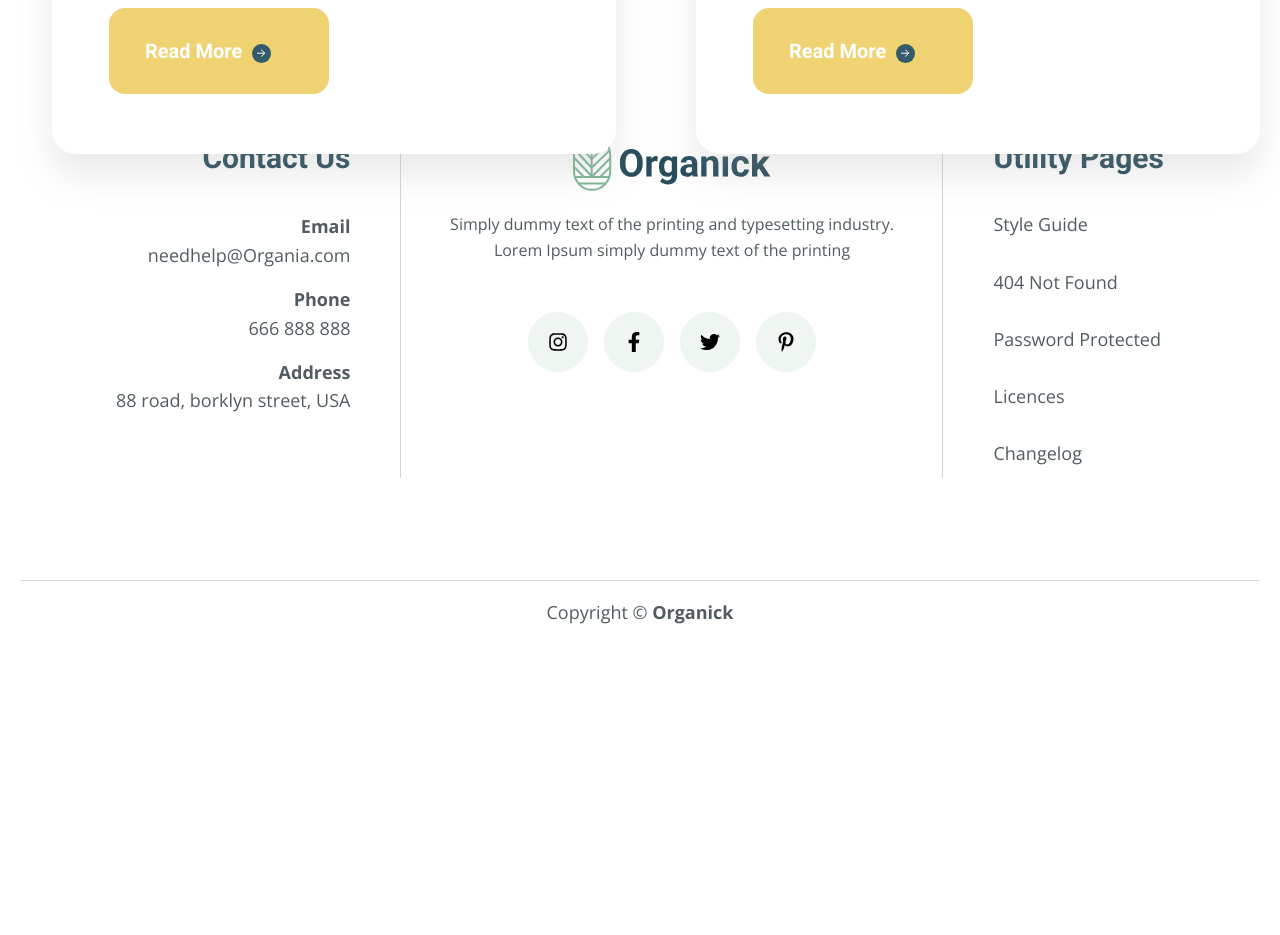
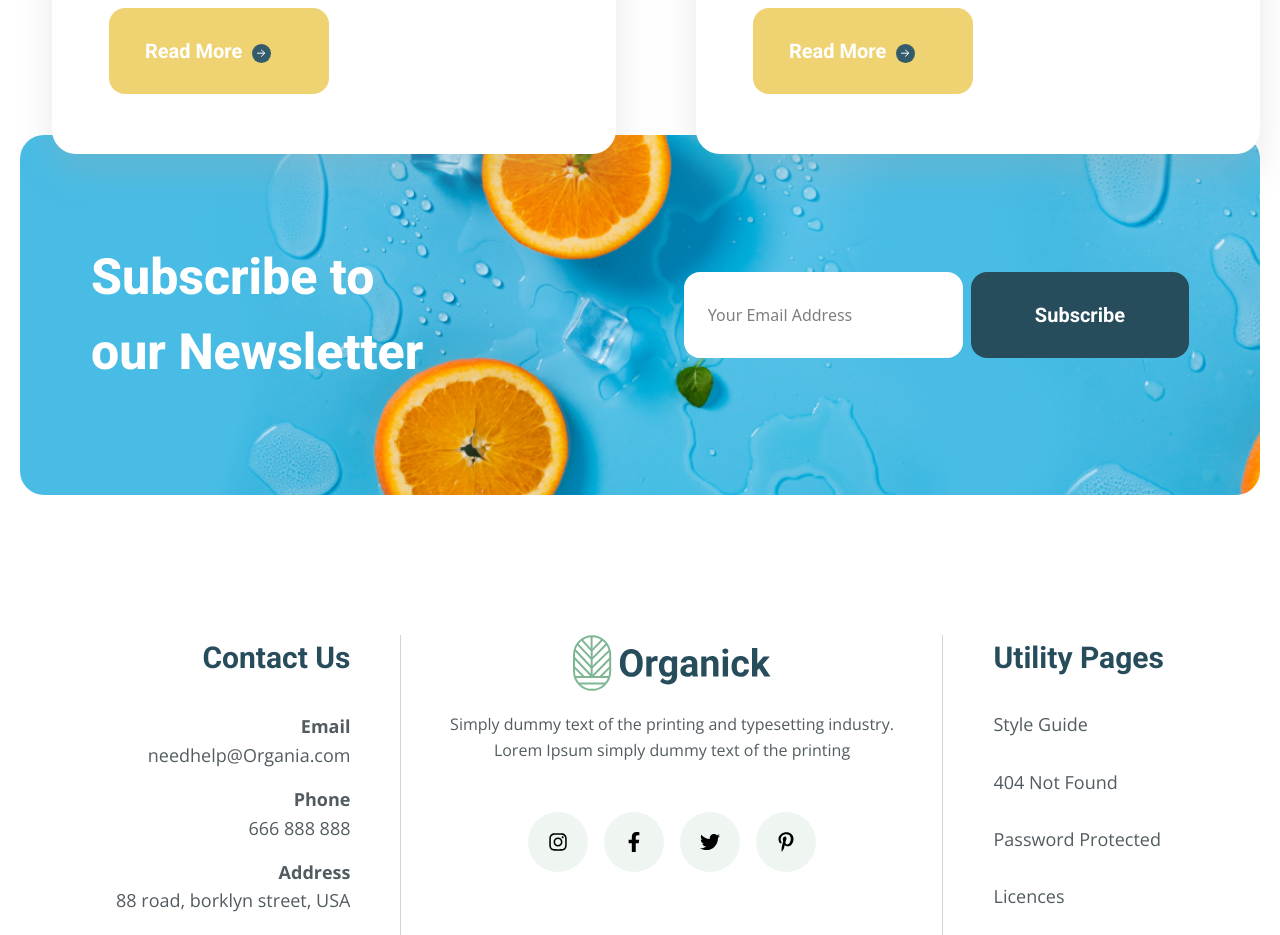
Before and after one commit to Sinonqw/Organick, a Next.js app: page / in a window 1280 px wide. Shown: the part 9620-10555 px from the top of the page. Before the commit the page ends 10265 px from the top, so only its background shows below. Built offline with nearby package versions, Linux system fonts and the light colour scheme.

Commit message:
Newsletter section

```diff
--- a/app/(home)/page.tsx
+++ b/app/(home)/page.tsx
@@ -7,6 +7,7 @@ import Promo from "@/components/sections/Promo/Promo";
 import Story from "@/components/sections/Story/Story";
 import Tips from "@/components/sections/Tips/Tips";
 import News from "@/components/sections/News/News";
+import Newsletter from "@/components/sections/Newsletter/Newsletter";
 
 export default function Home() {
   return (
@@ -20,6 +21,7 @@ export default function Home() {
       <Story />
       <Tips />
       <News />
+      <Newsletter />
     </>
   );
 }
--- /dev/null
+++ b/components/sections/Newsletter/Newsletter.tsx
@@ -0,0 +1,27 @@
+import React from "react";
+import Title from "@/components/ui/Title";
+
+const Newsletter = () => {
+  return (
+   <section className="pb-[140px]">
+     <div className="py-[105px] px-[71px] flex justify-between  bg-[url('/newsletterBg.png')] items-center bg-no-repeat bg-cover bg-center  rounded-3xl">
+       <Title color="white" size={50} className="max-w-[357px]">
+         Subscribe to our Newsletter
+       </Title>
+       <form className="flex gap-2">
+         <input
+           type="email"
+           placeholder="Your Email Address"
+           required
+           className="py-7 px-6 bg-white rounded-2xl"
+         />
+         <button className="font-bold roboto text-white text-[20px] text-center bg-[#274C5B] py-7 px-16 rounded-2xl">
+           Subscribe
+         </button>
+       </form>
+     </div>
+   </section>
+  );
+};
+
+export default Newsletter;
```
Also changed, not shown: public/newsletterBg.png (added).
